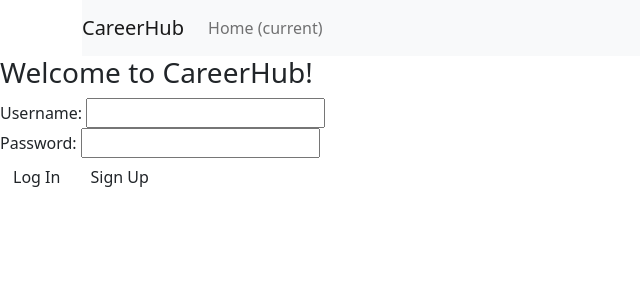
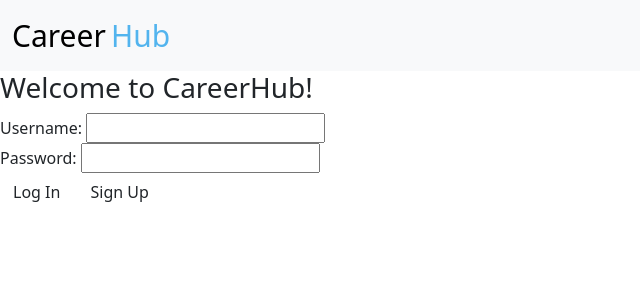
Before and after one commit to ashinde6/careerHub, a PHP site: page / in a window 1280 px wide. Shown: the top 300 px of the page, without its empty margins (0-640 px from the left). Run offline with PHP 8.4, Linux system fonts and the light colour scheme.

Commit message:
cleaned up login page

```diff
--- a/src/app/login.php
+++ b/src/app/login.php
@@ -39,24 +39,20 @@ if ($_SERVER['REQUEST_METHOD'] == 'POST') {
   <link rel="stylesheet" href="/static/styling/maintenance-system.css" />
 </head>
 
-<body>
-  <div class="container">
-    <nav class="navbar navbar-expand-lg navbar-light bg-light">
-      <!-- <h1>CareerHub</h1> -->
-      <a class="navbar-brand" href="#">CareerHub</a>
-      <button class="navbar-toggler" type="button" data-toggle="collapse" data-target="#navbarNav" aria-controls="navbarNav" aria-expanded="false" aria-label="Toggle navigation">
+<header>
+  <nav class="navbar navbar-expand-md navbar-dark bg-light">
+    <div class="container-fluid">
+      <a class="navbar-brand" href="#">
+        <span style="color: #000000; font-size: 1.5em; margin: 0;">Career</span>
+        <span style="color: #52B4EE; font-size: 1.5em; margin: 0;">Hub</span>
+      </a>
+      <button class="navbar-toggler" type="button" data-bs-toggle="collapse" data-bs-target="#collapsibleNavbar" aria-controls="collapsibleNavbar" aria-expanded="false" aria-label="Toggle navigation">
         <span class="navbar-toggler-icon"></span>
       </button>
-      <div class="collapse navbar-collapse" id="navbarNav">
-        <ul class="navbar-nav">
-          <li class="nav-item active">
-            <a class="nav-link" href="#">Home <span class="sr-only">(current)</span></a>
-          </li>
-        </ul>
-      </div>
-    </nav>
-  </div>
+  </nav>
+</header>
 
+<body>
   <div>
     <div class="bluebox">
       <h3>Welcome to CareerHub!</h3>
```
